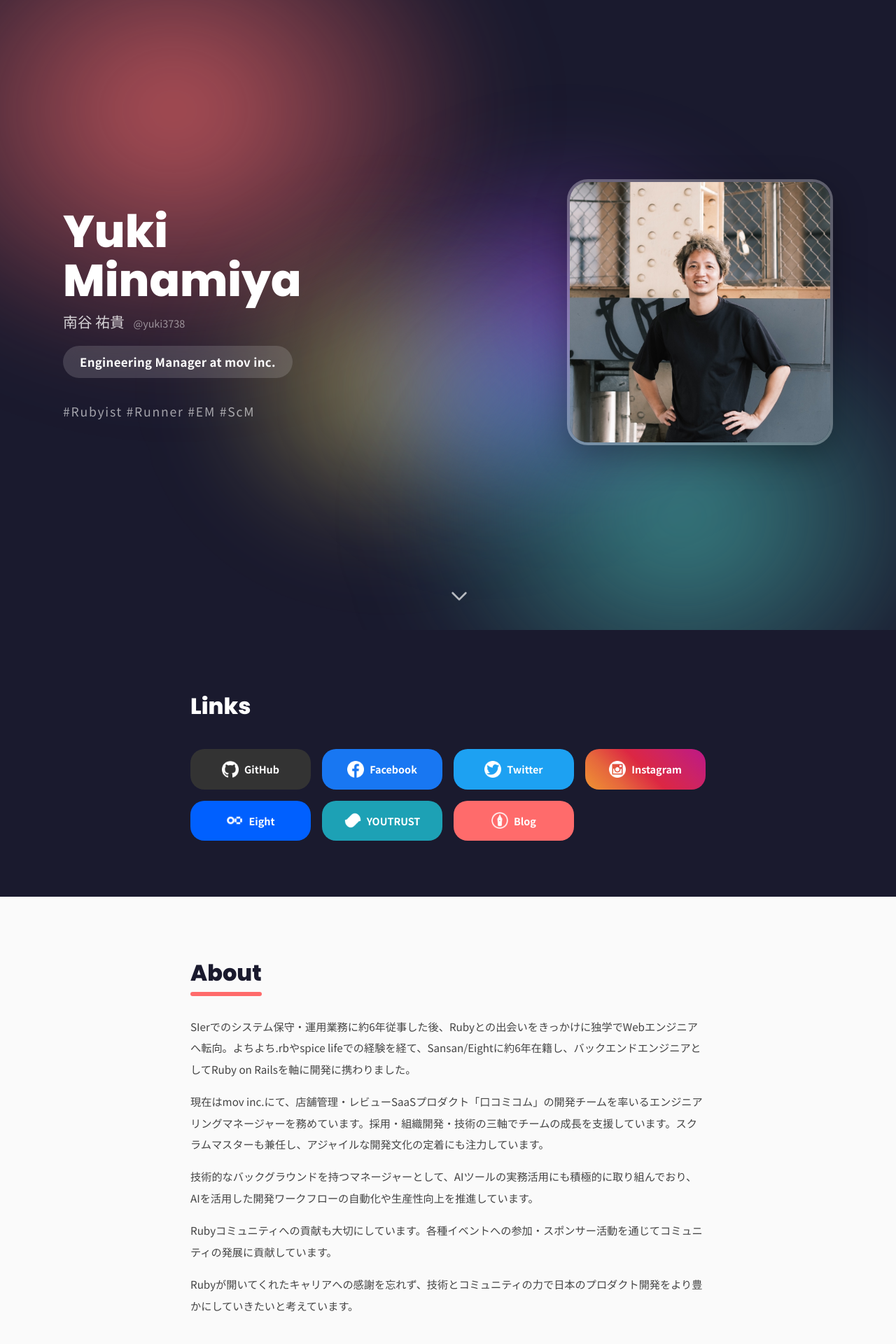
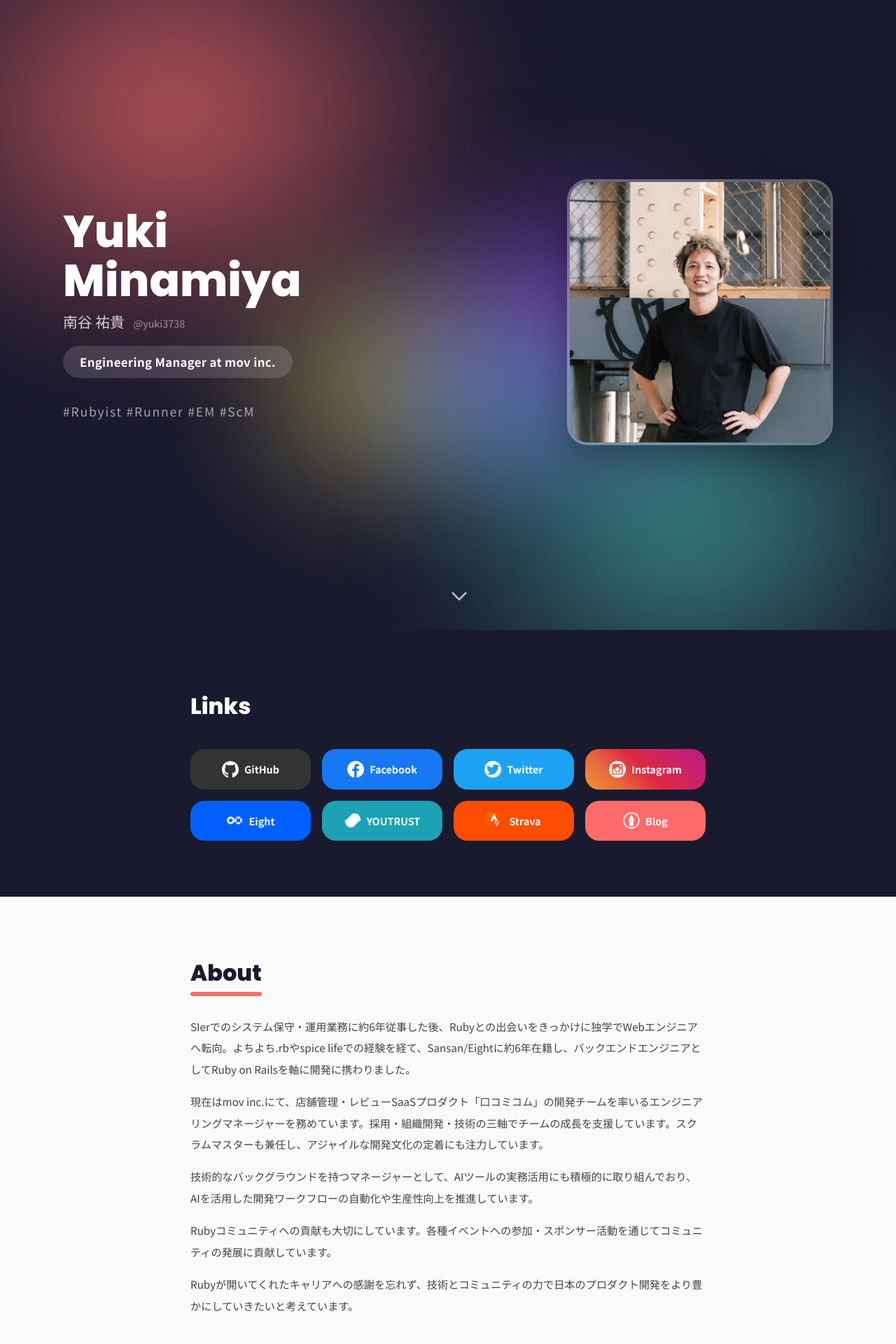
Before and after one commit to yuki3738/yuki3738.github.io, a Jekyll site: the page built from index.html, in a window 1280 px wide. Shown: the top 1920 px of the page at 70% size. Built offline with Jekyll 4.4.1, drawn with Linux system fonts in a browser that asks for light colours.

Commit message:
feat: add Strava link to SNS section

```diff
--- a/assets/css/style.scss
+++ b/assets/css/style.scss
@@ -423,6 +423,14 @@ body {
 .link-card--instagram { background: linear-gradient(45deg, #f09433, #e6683c, #dc2743, #cc2366, #bc1888); }
 .link-card--eight { background: #0060FF; }
 .link-card--youtrust { background: #1DA1B5; }
+.link-card--strava {
+  background: #FC4C02;
+
+  img {
+    filter: none;
+    border-radius: 6px;
+  }
+}
 .link-card--blog { background: var(--coral); }
 
 /* === Footer === */
--- a/index.html
+++ b/index.html
@@ -48,6 +48,9 @@ title: Yuki Minamiya
       </a>
       <a href="https://youtrust.jp/users/yuki3738" target="_blank" rel="noopener" class="link-card link-card--youtrust">
         <img src="/assets/images/youtrust-logo.png" alt="">YOUTRUST
+      </a>
+      <a href="https://www.strava.com/athletes/11629366" target="_blank" rel="noopener" class="link-card link-card--strava">
+        <img src="/assets/images/strava-logo.png" alt="">Strava
       </a>
       <a href="http://www.yuki3738.net/" target="_blank" rel="noopener" class="link-card link-card--blog">
         <img src="/assets/images/hatenablog-logo.png" alt="">Blog
```
Also changed, not shown: assets/images/strava-logo.png (added).
